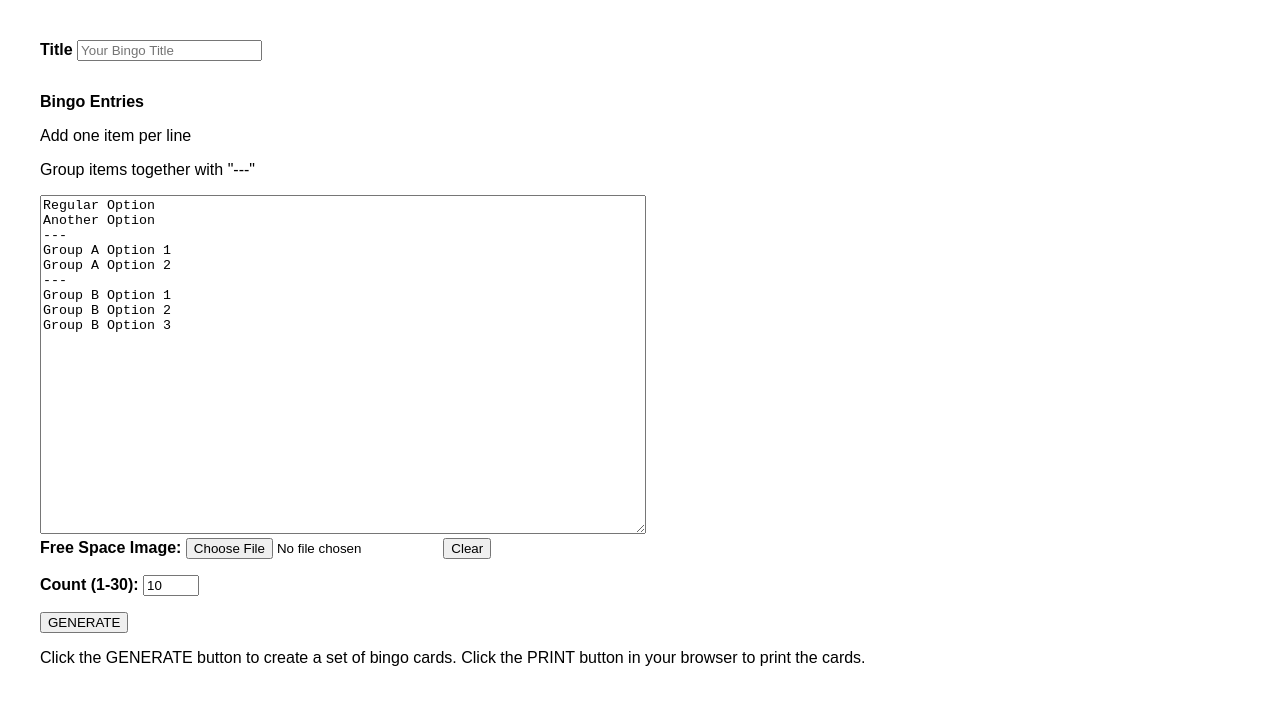
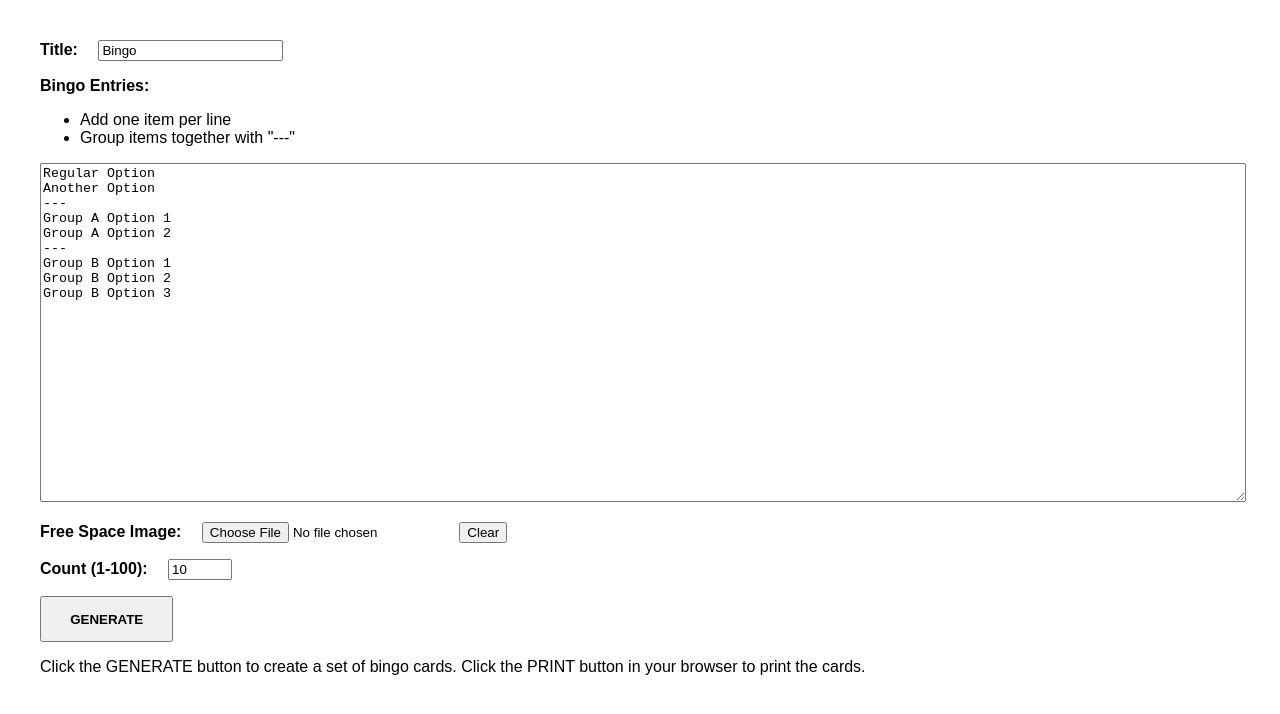
Before and after one commit to jondlove/browser-bingo, a plain HTML site: page index.html in a window 1280 px wide. Drawn offline with Linux system fonts and the light colour scheme.

Commit message:
A couple more changes to page structure

```diff
--- a/index.html
+++ b/index.html
@@ -26,6 +26,24 @@
                 padding: 2em;
             }
 
+            #creationForm > div {
+                padding-bottom: 1em;
+            }
+            #creationForm > div > strong:first-child {
+                margin-right: 1em;
+            }
+
+            #creationForm textarea {
+                height:25em;
+                width:100%;
+            }
+
+            #creationForm #generateButton {
+                padding: 1em;
+                width: 10em;
+                font-weight: bold;
+            }
+
             .page {
                 page-break-after: always;
             }
@@ -38,7 +56,7 @@
                 margin:auto;
                 left: 5vh;
                 right: 5vh;
-                border-collapse: collapse;
+                border-collapse: separate;
             }
             .page img {
                 max-width:100%;
@@ -61,17 +79,18 @@
     </head>
     <body>
         <div id="creationForm">
-        <div style="padding-bottom:1em;">
-            <strong>Title</strong>
-            <input type="text" id="bingoTitle" placeholder="Your Bingo Title">
-        </div>
-        <div>
-            <p><strong>Bingo Entries</strong></p>
-            <p>Add one item per line</p>
-            <p>Group items together with "---"</p>
-        </div>
+            <div>
+                <strong>Title: </strong>
+                <input type="text" id="bingoTitle" placeholder="Your Bingo Title" value="Bingo">
+            </div>
+            <div>
+                <strong>Bingo Entries: </strong>
+                <ul>
+                    <li>Add one item per line</li>
+                    <li>Group items together with "---"</li>
+                </ul>
 
-<textarea id="bingoLines" style="height:25em; width:50%;">
+<textarea id="bingoLines">
 Regular Option
 Another Option
 ---
@@ -82,16 +101,17 @@ Group B Option 1
 Group B Option 2
 Group B Option 3
 </textarea>
-        <div style="padding-bottom:1em;">
-            <strong>Free Space Image:</strong>
+</div>
+        <div>
+            <strong>Free Space Image: </strong>
             <input type="file" id="freeSpaceImage" accept="image/*">
             <button id="clearFreeSpaceImage" onclick="document.getElementById('freeSpaceImage').value='';">Clear</button>
         </div>
-        <div style="padding-bottom:1em;">
-            <strong>Count (1-30):</strong>
-            <input id="pageCount" type="number" min="1" max="30" value="10">
+        <div>
+            <strong>Count (1-100): </strong>
+            <input id="pageCount" type="number" min="1" max="100" value="10">
         </div>
-<button id="generate" onclick="generate()">GENERATE</button>
+<button id="generateButton" onclick="generate()">GENERATE</button>
 <p id="instructions">Click the GENERATE button to create a set of bingo cards. Click the PRINT button in your browser to print the cards.</p>
 </div>
 <div id="generatorTarget">
@@ -189,6 +209,8 @@ Group B Option 3
                     document.getElementById('generatorTarget').appendChild(page);
                 }
 
+                window.print();
+
 
             }
             // In-place shuffle the order of elements within an array
```
